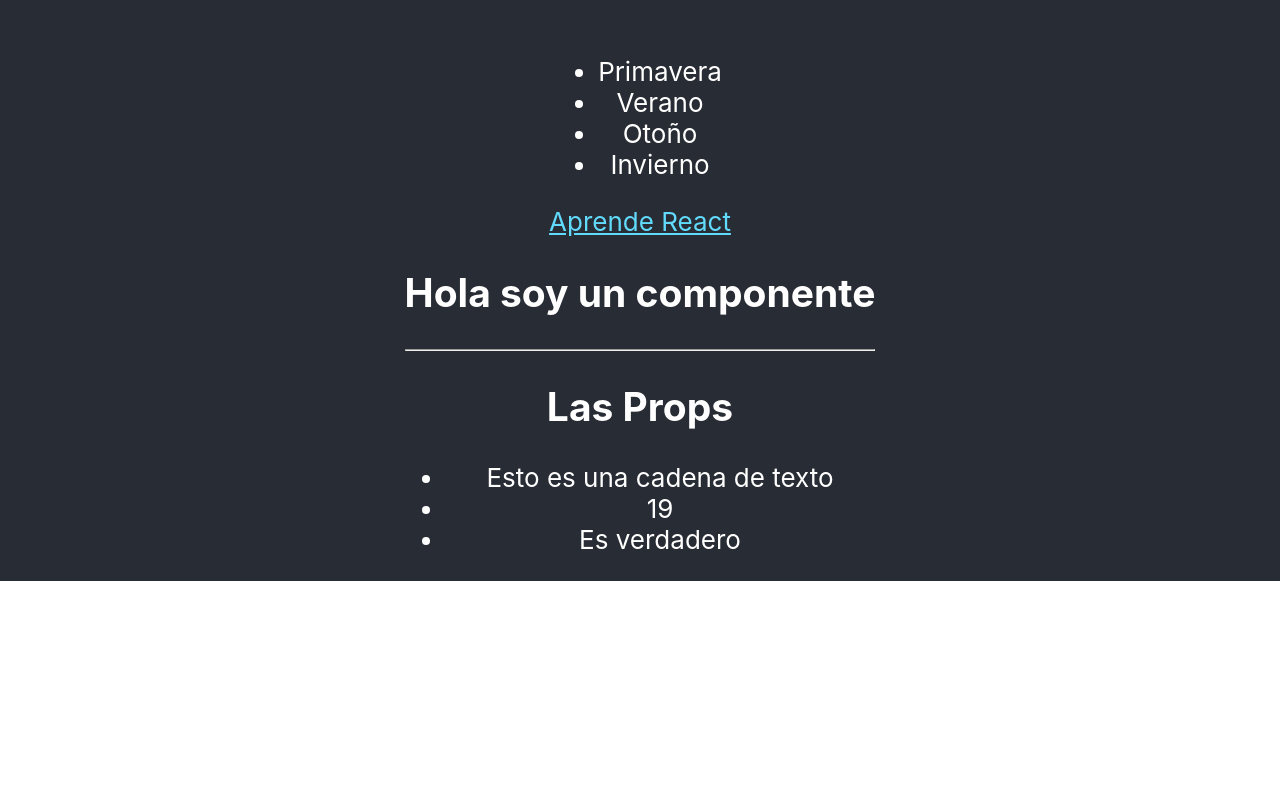
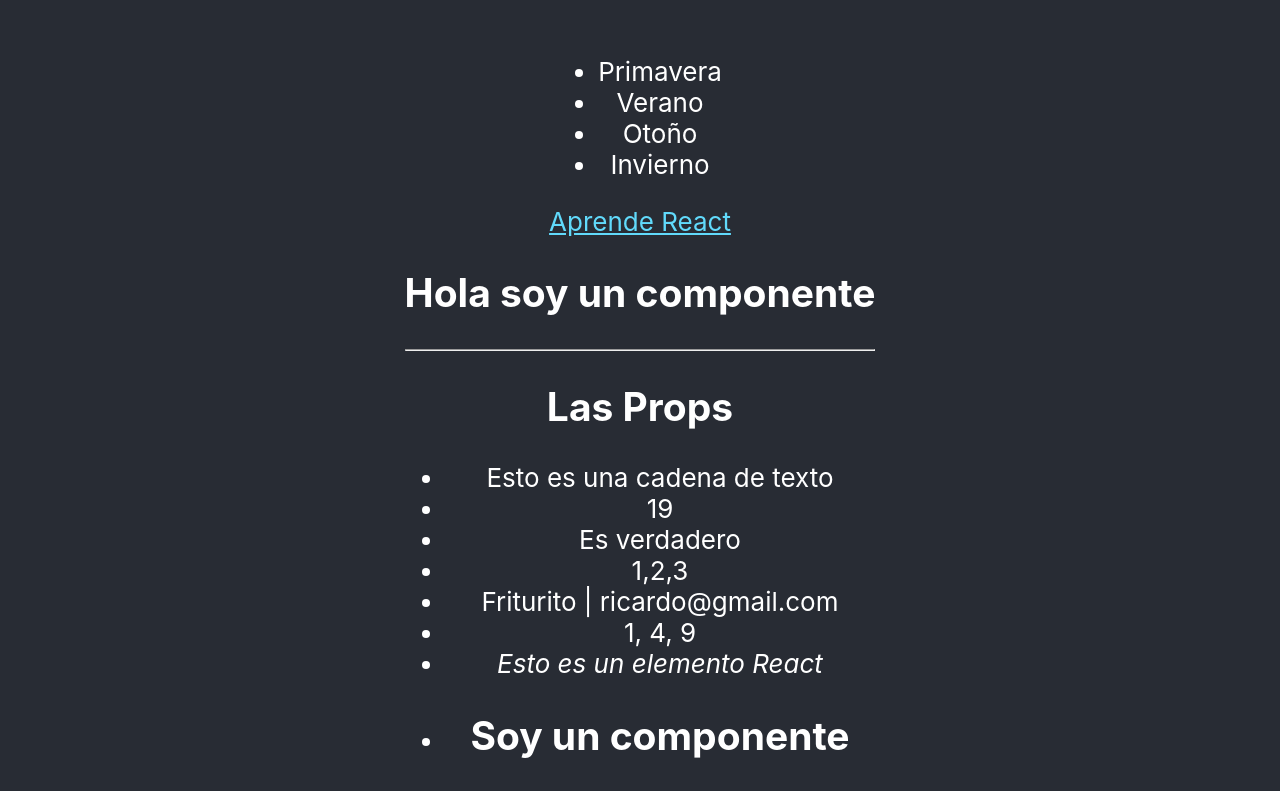
Before and after one commit to Friturito/Curso-De-React, a React (Create React App) app: page / in a window 1280 px wide. Shown: the part 591-1382 px from the top of the page. Before the commit the page ends 1172 px from the top, so only its background shows below. Built offline with nearby package versions, Linux system fonts and the light colour scheme.

Commit message:
5. Propiedades + Tipado de propiedades para el flujo de datos

```diff
--- a/package.json
+++ b/package.json
@@ -6,6 +6,7 @@
     "@testing-library/jest-dom": "^5.16.5",
     "@testing-library/react": "^13.4.0",
     "@testing-library/user-event": "^13.5.0",
+    "prop-types": "^15.8.1",
     "react": "^18.2.0",
     "react-dom": "^18.2.0",
     "react-scripts": "5.0.1",
--- a/src/App.js
+++ b/src/App.js
@@ -37,8 +37,16 @@ function App() {
           <hr />
           <Propiedades
             cadena="Esto es una cadena de texto"
-            numero={19}
+            numero={"19"}
             booleano={true}
+            arreglo={[1, 2, 3]}
+            objeto={{
+              nombre: "Friturito",
+              mail: "ricardo@gmail.com",
+            }}
+            funcion={(num) => num * num}
+            elementoReact={<i>Esto es un elemento React</i>}
+            componenteReact={<Componente msg="Soy un componente" />}
           />
         </section>
       </header>
--- a/src/components/Propiedades.js
+++ b/src/components/Propiedades.js
@@ -1,4 +1,11 @@
 import React from "react";
+import PropTypes from "prop-types";
+
+/*
+Tipado para las propiedades de React en este plugin
+https://www.npmjs.com/package/prop-types
+*/
+
 
 export default function Propiedades(props) {
   return (
@@ -8,6 +15,11 @@ export default function Propiedades(props) {
         <li>{props.cadena}</li>
         <li>{props.numero}</li>
         <li>{props.booleano ? "Es verdadero" : "Es falso"}</li>
+        <li>{props.arreglo.join(",")}</li>
+        <li>{props.objeto.nombre + " | " + props.objeto.mail}</li>
+        <li>{props.arreglo.map(props.funcion).join(", ")}</li>
+        <li>{props.elementoReact}</li>
+        <li>{props.componenteReact}</li>
       </ul>
     </div>
   );
@@ -16,3 +28,7 @@ export default function Propiedades(props) {
 Propiedades.defaultProps = {
   porDefecto: "Las Props",
 };
+
+Propiedades.propTypes = {
+  numero: PropTypes.number,
+};
```
Also changed, not shown: 1 other file (tests, documents, lock files or other folders).
